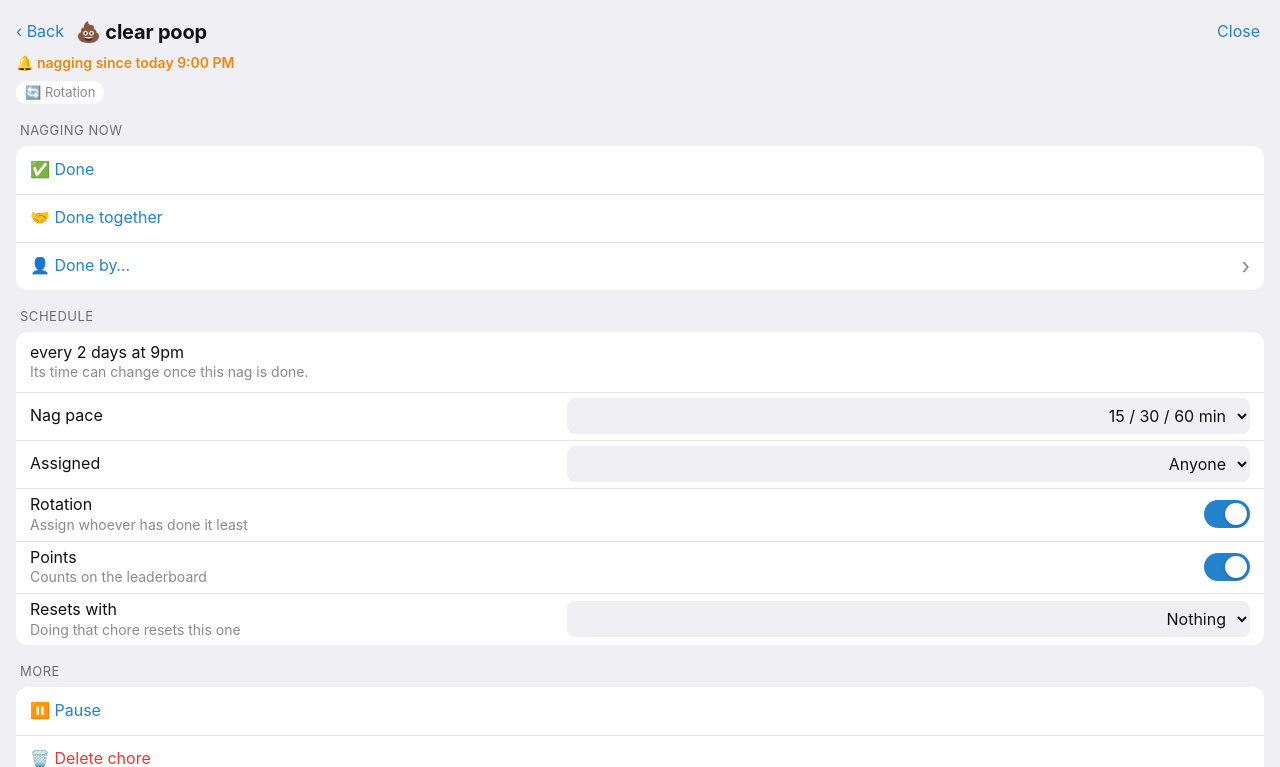
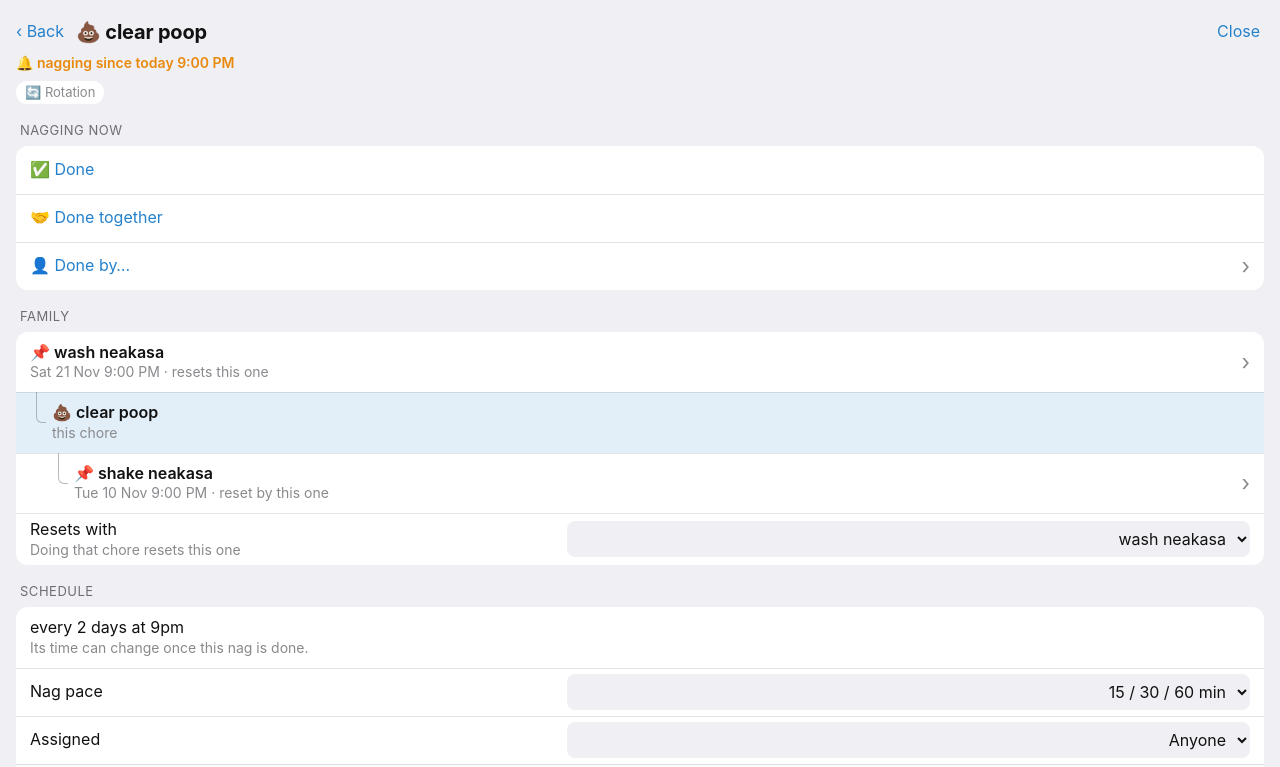
Before and after one commit to nicholas-wan/tele-nagbot, a website: page public/app/index.html in a window 1280 px wide. Both pictures are taken after a click on the button 599 px from the left and 153 px from the top of the page. Shown: the top 767 px of the page. Drawn offline with Linux system fonts and the light colour scheme.

Commit message:
Show a nested chore's whole family on its Mini App screen
A chore that sits under another, or has chores under it, gets a Family
section under its Done buttons: the whole chain, top tier first and
each chore under its own parent, joined by a tree line, with this chore
highlighted. Each other member shows when it is next due and whether it
resets this one or is reset by it, and opens its own screen on a tap.
Resets with moves into that section; a chore on its own still picks it
under Schedule. This replaces the note that listed what a chore resets.

The API works the family out from the board's rows, so it costs no
extra queries. The list and the pinned board stay in urgency order on
purpose: grouping would keep a six-weekly parent near the top whenever
its four-daily child is due.

Co-Authored-By: Claude Opus 5.5 <noreply@anthropic.com>

```diff
--- a/public/app/index.html
+++ b/public/app/index.html
@@ -69,6 +69,14 @@
   .row.link { color: var(--link); }
   .row.danger { color: var(--danger); }
   .row.indent { padding-left: 30px; }
+  .row.fam { position: relative; padding-left: calc(14px + var(--d, 0) * 22px); }
+  .row.fam.nested::before {
+    content: ""; position: absolute; left: calc(var(--d) * 22px - 2px); top: 0; height: 50%; width: 9px;
+    border-left: 1.5px solid color-mix(in srgb, var(--hint) 60%, transparent);
+    border-bottom: 1.5px solid color-mix(in srgb, var(--hint) 60%, transparent);
+    border-bottom-left-radius: 6px;
+  }
+  .row.fam.self { background: color-mix(in srgb, var(--link) 13%, transparent); }
   .row:disabled { opacity: 0.45; }
   .note { color: var(--hint); font-size: 13px; margin: 6px 4px 0; }
   .banner {
@@ -404,6 +412,28 @@ function chore() {
   const assignees = [['0', 'Anyone'], ...members.map((member) => [String(member.userId), member.name])];
   const assigned = c.assigneeId != null ? String(c.assigneeId) : c.assignee ? null : '0';
 
+  // Nesting: doing the chore picked here resets this one too — washing the
+  // litter box clears the poop. Only recurring chores can sit under one.
+  const resetsWith = (c.parents || []).length || c.parentId != null
+    ? h('div', { class: 'field' }, h('span', { class: 'name' },
+      h('div', null, 'Resets with'), h('div', { class: 'meta' }, 'Doing that chore resets this one')),
+      select([['0', 'Nothing'], ...(c.parents || []).map((p) => [String(p.id), p.text])],
+        c.parentId != null ? String(c.parentId) : '0', (event) => edit('parent', event.target.value),
+        c.under || 'Nothing'))
+    : null;
+  // The whole family, top tier first, this chore highlighted. Every other
+  // member opens its own screen.
+  const fam = c.family || [];
+  const relation = { above: 'resets this one', below: 'reset by this one', self: 'this chore' };
+  const famRows = fam.map((m) => {
+    const body = [h('div', { class: 'main' },
+      h('div', { class: 'title' }, title(m)),
+      h('div', { class: 'meta' }, [m.rel === 'self' ? null : m.status, relation[m.rel]].filter(Boolean).join(' · ')))];
+    const props = { class: `row fam${m.depth ? ' nested' : ''}${m.rel === 'self' ? ' self' : ''}`, style: `--d: ${m.depth}` };
+    return m.rel === 'self' ? h('div', props, body)
+      : h('button', { ...props, onclick: () => openChore(m.id) }, body, h('span', { class: 'chev', 'aria-hidden': 'true' }, '›'));
+  });
+
   return [
     header(title(c)),
     h('div', { class: urgent(c) ? 'sub alert' : 'sub' }, c.status),
@@ -414,6 +444,8 @@ function chore() {
       c.state === 'parked' ? 'Snoozed — done anyway?' : c.live ? 'Nagging now' : 'Ahead of the nag'),
       h('div', { class: 'section' }, doneRows),
       early ? h('div', { class: 'note' }, 'Still counts on the board. The schedule moves on past the next slot.') : null] : null,
+
+    fam.length ? [h('div', { class: 'label' }, 'Family'), h('div', { class: 'section' }, famRows, resetsWith)] : null,
 
     h('div', { class: 'label' }, 'Schedule'),
     h('div', { class: 'section' },
@@ -436,18 +468,10 @@ function chore() {
       toggle('Rotation', 'Assign whoever has done it least', c.rotate, (event) => edit('rotate', event.target.checked)),
       toggle('Points', c.scored ? 'Counts on the leaderboard' : 'A reminder — no points',
         c.scored, (event) => edit('score', event.target.checked)),
-      // Nesting: doing the chore picked here resets this one too — washing
-      // the litter box clears the poop. Only recurring chores can sit under one.
-      (c.parents || []).length || c.parentId != null
-        ? h('div', { class: 'field' }, h('span', { class: 'name' },
-          h('div', null, 'Resets with'), h('div', { class: 'meta' }, 'Doing that chore resets this one')),
-          select([['0', 'Nothing'], ...(c.parents || []).map((p) => [String(p.id), p.text])],
-            c.parentId != null ? String(c.parentId) : '0', (event) => edit('parent', event.target.value),
-            c.under || 'Nothing'))
-        : null),
+      // A chore on its own picks its parent here; one already in a family
+      // does it from the Family section.
+      fam.length ? null : resetsWith),
     c.next ? h('div', { class: 'note' }, `Next: ${c.next} · ${c.schedule}`) : null,
-    (c.resets || []).length
-      ? h('div', { class: 'note' }, `Doing this also resets ${c.resets.join(', ')}.`) : null,
 
     h('div', { class: 'label' }, 'More'),
     h('div', { class: 'section' },
@@ -642,15 +666,34 @@ async function start() {
 
 // ---- Preview data. Only ever used at localhost, outside Telegram.
 let sample;
+// What the API's detail() adds for nesting, worked out from the sample.
+function previewNest(c) {
+  const byId = new Map(sample.chores.map((o) => [o.id, o]));
+  const under = (o, id) => { for (let x = o; x && x.parentId != null; x = byId.get(x.parentId)) if (x.parentId === id) return true; return false; };
+  let root = c;
+  while (root.parentId != null && byId.has(root.parentId)) root = byId.get(root.parentId);
+  const family = [];
+  const walk = (o, depth) => {
+    family.push({ id: o.id, text: o.text, emoji: o.emoji, depth, status: o.status,
+      rel: o === c ? 'self' : under(c, o.id) ? 'above' : under(o, c.id) ? 'below' : 'side' });
+    sample.chores.filter((k) => k.parentId === o.id).forEach((k) => walk(k, depth + 1));
+  };
+  walk(root, 0);
+  return {
+    parents: sample.chores.filter((o) => o !== c && o.cadence && !under(o, c.id)).map((o) => ({ id: o.id, text: o.text })),
+    family: family.length > 1 ? family : [],
+  };
+}
+
 function previewApi(method, path, body) {
   const me = { id: 2, name: '@nicholaswan' };
   if (!sample) {
     sample = {
-      nextId: 6,
+      nextId: 8,
       members: [{ userId: 3, name: '@Dodgerblueee' }, { userId: 2, name: '@nicholaswan' }],
       chores: [
         { id: 1, text: 'clear poop', emoji: '💩', state: 'nagging', status: '🔔 nagging since today 9:00 PM', live: true,
-          cadence: 'every 2 days', assignee: null, scored: true, rotate: true, paused: false,
+          cadence: 'every 2 days', assignee: null, scored: true, rotate: true, paused: false, parentId: 6, under: 'wash neakasa',
           schedule: 'every 2 days at 9pm', next: null, timed: false, time: '21:00', scheduleKey: null,
           paceKey: 'default', pace: '15/30/60 min', assigneeId: null, done: 'now', canSkip: false },
         { id: 2, text: 'renew passport', emoji: '📌', state: 'overdue', status: '⏰ overdue · nagging since Sun 10:00 AM', live: true,
@@ -669,6 +712,14 @@ function previewApi(method, path, body) {
           cadence: 'on the 1st', assignee: null, scored: false, rotate: false, paused: true,
           schedule: 'on the 1 at 9am', next: 'Sun, Nov 1, 9:00 AM', timed: true, time: '09:00', scheduleKey: null,
           paceKey: 'default', pace: '15/30/60 min', assigneeId: null, done: null, canSkip: true },
+        { id: 6, text: 'wash neakasa', emoji: '📌', state: 'upcoming', status: 'Sat 21 Nov 9:00 PM', live: false,
+          cadence: 'every 6 weeks', assignee: null, scored: true, rotate: false, paused: false,
+          schedule: 'every 6 weeks at 9pm', next: 'Sat, Nov 21, 9:00 PM', timed: true, time: '21:00', scheduleKey: null,
+          paceKey: 'default', pace: '15/30/60 min', assigneeId: null, done: 'early', canSkip: true },
+        { id: 7, text: 'shake neakasa', emoji: '📌', state: 'upcoming', status: 'Tue 10 Nov 9:00 PM', live: false,
+          cadence: 'every 4 days', assignee: null, scored: true, rotate: false, paused: false, parentId: 1, under: 'clear poop',
+          schedule: 'every 4 days at 9pm', next: 'Tue, Nov 10, 9:00 PM', timed: true, time: '21:00', scheduleKey: null,
+          paceKey: 'default', pace: '15/30/60 min', assigneeId: null, done: 'early', canSkip: true },
       ],
     };
   }
@@ -706,10 +757,7 @@ function previewApi(method, path, body) {
   if (!c) return reply({ ok: false, message: 'That chore is already gone.' });
   const action = match[2];
   if (!action) {
-    const nest = {
-      parents: sample.chores.filter((o) => o !== c && o.cadence).map((o) => ({ id: o.id, text: o.text })),
-      resets: sample.chores.filter((o) => o.parentId === c.id).map((o) => o.text),
-    };
+    const nest = previewNest(c);
     return reply({ chore: { ...c, ...nest }, members: sample.members });
   }
   if (action === 'done') {
@@ -753,10 +801,7 @@ function previewApi(method, path, body) {
       c.parentId = parent ? parent.id : null;
       c.under = parent ? parent.text : null;
     }
-    const nest = {
-      parents: sample.chores.filter((o) => o !== c && o.cadence).map((o) => ({ id: o.id, text: o.text })),
-      resets: sample.chores.filter((o) => o.parentId === c.id).map((o) => o.text),
-    };
+    const nest = previewNest(c);
     return withList({ ...c, ...nest }, { message: 'Updated ✓' });
   }
   return reply({ ok: false, message: 'Not found.' });
```
Also changed, not shown: src/miniapp-api.js (+35 -3 lines), test/miniapp.test.js (+29 -0 lines), README.md.
